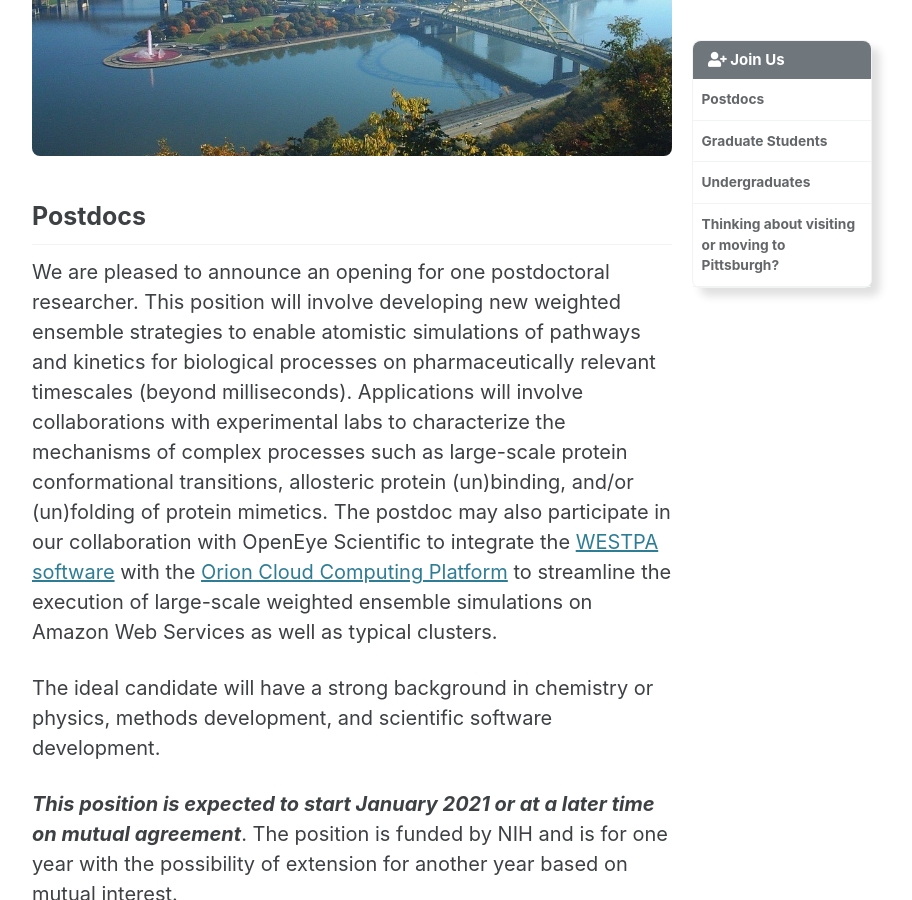
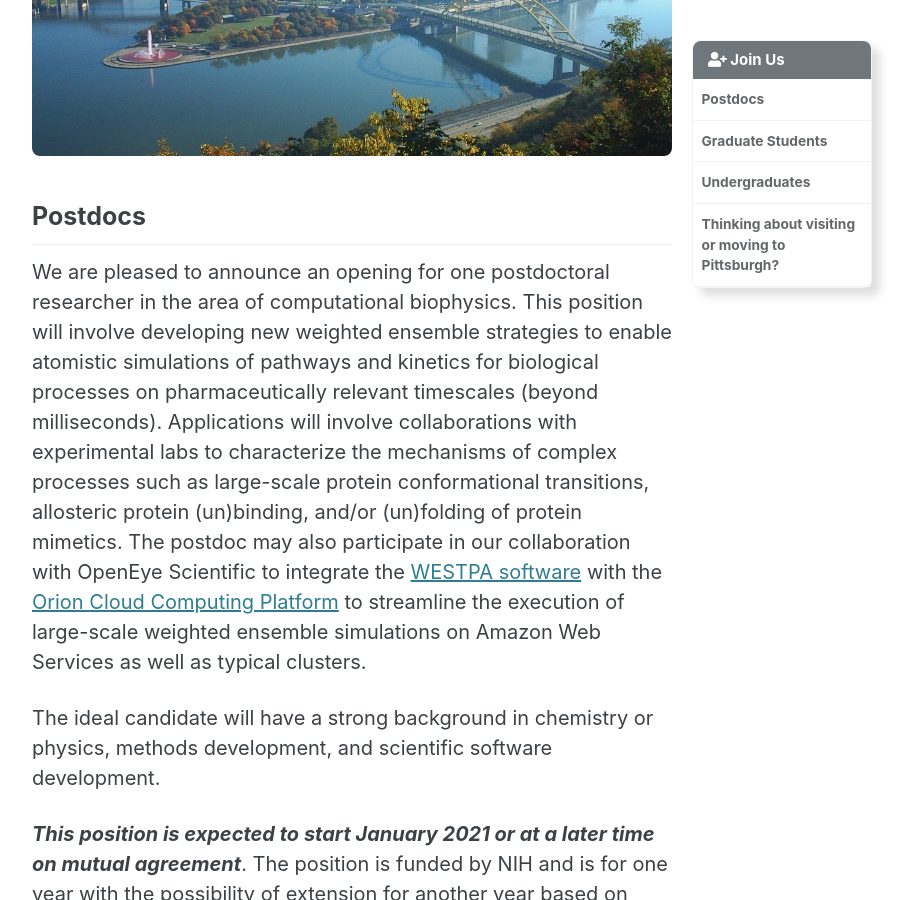
Before and after one commit to darianyang/mm-github-pages-test, a Jekyll site: the page built from _pages/join_us.md, in a window 1280 px wide and 900 px high, scrolled down 451 px. Shown: the whole window, without its empty margins (288-1200 px from the left). Built offline with Jekyll 4.4.1, drawn with Linux system fonts in a browser that asks for light colours; cached includes are drawn as plain includes.

Commit message:
Update join_us.md

```diff
--- a/_pages/join_us.md
+++ b/_pages/join_us.md
@@ -12,7 +12,7 @@
 {% include figure image_path="/assets/images/pittsburgh.jpg" alt="Pittsburgh Panorama" %}
 
 ## Postdocs
-We are pleased to announce an opening for one postdoctoral researcher. This position will involve developing new weighted ensemble strategies to enable atomistic simulations of pathways and kinetics for biological processes on pharmaceutically relevant timescales (beyond milliseconds). Applications will involve collaborations with experimental labs to characterize the mechanisms of complex processes such as large-scale protein conformational transitions, allosteric protein (un)binding, and/or (un)folding of protein mimetics. The postdoc may also participate in our collaboration with OpenEye Scientific to integrate the [WESTPA software](https://westpa.github.io/westpa) with the [Orion Cloud Computing Platform](https://www.eyesopen.com/orion) to streamline the execution of large-scale weighted ensemble simulations on Amazon Web Services as well as typical clusters.
+We are pleased to announce an opening for one postdoctoral researcher in the area of computational biophysics. This position will involve developing new weighted ensemble strategies to enable atomistic simulations of pathways and kinetics for biological processes on pharmaceutically relevant timescales (beyond milliseconds). Applications will involve collaborations with experimental labs to characterize the mechanisms of complex processes such as large-scale protein conformational transitions, allosteric protein (un)binding, and/or (un)folding of protein mimetics. The postdoc may also participate in our collaboration with OpenEye Scientific to integrate the [WESTPA software](https://westpa.github.io/westpa) with the [Orion Cloud Computing Platform](https://www.eyesopen.com/orion) to streamline the execution of large-scale weighted ensemble simulations on Amazon Web Services as well as typical clusters.
 
 The ideal candidate will have a strong background in chemistry or physics, methods development, and scientific software development.
 
```
